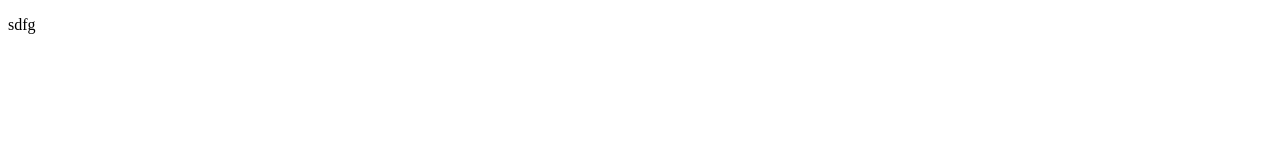
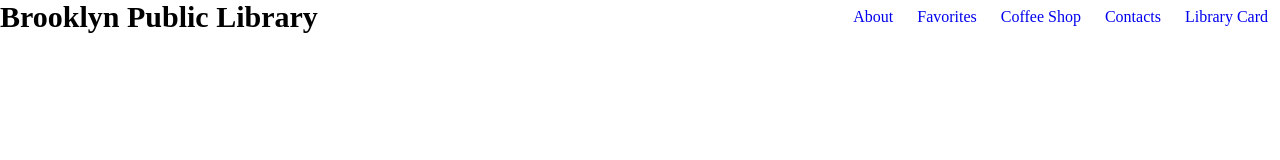
Before and after one commit to Alexeyqwe/proj, a plain HTML site: page library/index.html in a window 1280 px wide. Drawn offline with Linux system fonts and the light colour scheme.

Commit message:
starting shapka

```diff
--- a/library/index.html
+++ b/library/index.html
@@ -4,8 +4,23 @@
     <meta charset="UTF-8">
     <meta name="viewport" content="width=device-width, initial-scale=1.0">
     <title>Document</title>
+    <link rel="stylesheet" href="style.css">
 </head>
 <body>
-    <p>sdfg</p>
+    <header>
+            <section class="startwindow">
+                <h1>Brooklyn Public Library</h1>
+                <nav>
+                    <ul>
+                        <li><a href="#about">About</a></li>
+                        <li><a href="#favorites">Favorites</a></li>
+                        <li><a href="#coffe shop">Coffee Shop</a></li>
+                        <li><a href="contacts">Contacts</a></li>
+                        <li><a href="library cards">Library Card</a></li>
+                    </ul>
+                </nav>
+                <!-- здесь регистрационное окно выпадающее-->
+            </section>
+    </header>
 </body>
 </html>
--- a/library/style.css
+++ b/library/style.css
@@ -0,0 +1,39 @@
+*{
+    margin: 0;
+    padding: 0;
+    border: none;
+    text-decoration: none;
+}
+
+
+.header{
+    display: flex;
+    justify-content: center;
+    height: 90px;
+    align-items: center;
+}
+.container{
+    width: 1440px;
+}
+
+.startwindow{
+    display: flex;
+    align-items: center;
+    justify-content: space-between;
+
+}
+
+ul{
+
+}
+
+h1{
+    font-size: 30px;
+}
+
+li{
+    float: left;
+    display: inline-block;
+    list-style-type: none;
+    margin: 0 12px;
+}
```
